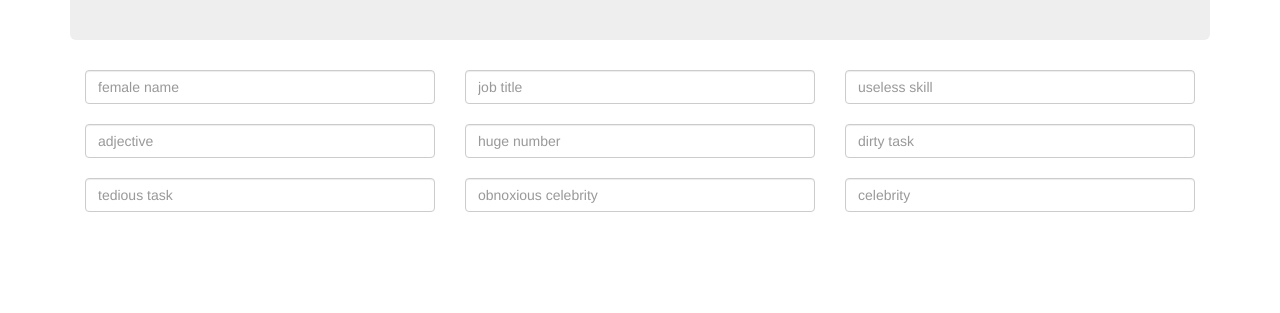
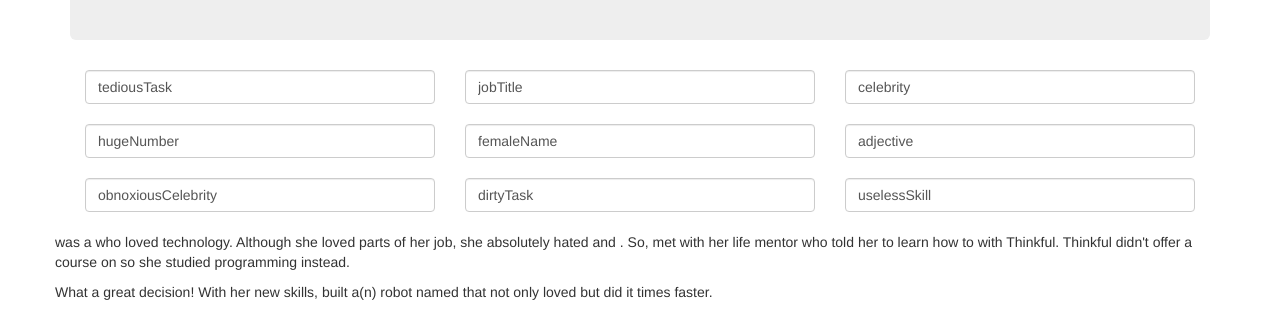
Before and after one commit to phillycc/ngMadLibs, a website: page src/index.html in a window 1280 px wide. Shown: the part 487-800 px from the top of the page. Drawn offline with nearby package versions, Linux system fonts and the light colour scheme; some packages are replaced by stand-ins of ours; files that its build step writes are made by us from their sources.

Commit message:
Added text for 2-way databinding

```diff
--- a/src/app/main/main.controller.js
+++ b/src/app/main/main.controller.js
@@ -2,6 +2,7 @@
 
 angular.module('ngMadLibs')
   .controller('MainCtrl', function ($scope) {
+    $scope.keywords = {};
     $scope.keywords = [
       {
         'name': 'femaleName',
--- a/src/app/main/main.html
+++ b/src/app/main/main.html
@@ -1,4 +1,4 @@
-<div class="container">
+<div class="container" ng-controller="MainCtrl">
 
   <div class="jumbotron text-center">
     <p><img src="assets/images/mad-lib-happy-face.png"></p>
@@ -9,17 +9,19 @@
   <div class="row">
     <form class="col-sm-12 reset" role="form" name="madLibForm">
       <div class="col-sm-6 col-md-4" ng-repeat="keyword in keywords | orderBy:'rank'">
-        <input name="input" class="form-control" type="text" placeholder="{{ keyword.placeholder }}"><br/>
-      <div>
+        <input type="text" class="form-control" ng-model="keyword.name" placeholder="{{ keyword.placeholder }}"><br/>
+      </div>
     </form>
   <div>
 
-  <!--<div class="row">
-    <p>{{female name}} was a {{job title}} who loved technology. Although she loved parts of her job, she absolutely hated  {{tedious task}} and {{dirty task}}. So, {{female_name}} met with her life mentor {{celebrity}} who told her to learn how to {{useless skill}} with Thinkful. Thinkful didn't offer a course on {{useless skill}} so she studied programming instead.</p>
-    <p>What a great decision! With her new skills, {{female name}} built a(n) {{adjective}} robot named {{obnoxiuous celbertity}} that not only loved {{dirty task}} but did it {{huge number}} faster.</p>
-  </div>-->
-
-  <div class="footer">
+  <div class="row">
+    <div class="col-sm-12">
+      <p>{{ femaleName }} was a {{ jobTitle }} who loved technology. Although she loved parts of her job, she absolutely hated  {{ tediousTask }} and {{ dirtyTask }}. So, {{ femaleName }} met with her life mentor {{ celebrity }} who told her to learn how to {{ uselessSkill }} with Thinkful. Thinkful didn't offer a course on {{ uselessSkill }} so she studied programming instead.</p>
+      <p>What a great decision! With her new skills, {{ femaleName }} built a(n) {{ adjective }} robot named {{ obnoxiousCelebrity }} that not only loved {{ dirtyTask }} but did it {{ hugeNumber }} times faster.</p>
+    </div>
   </div>
 
+  <footer>
+  </footer>
+
 </div>
```
Also changed, not shown: 1 other file.
